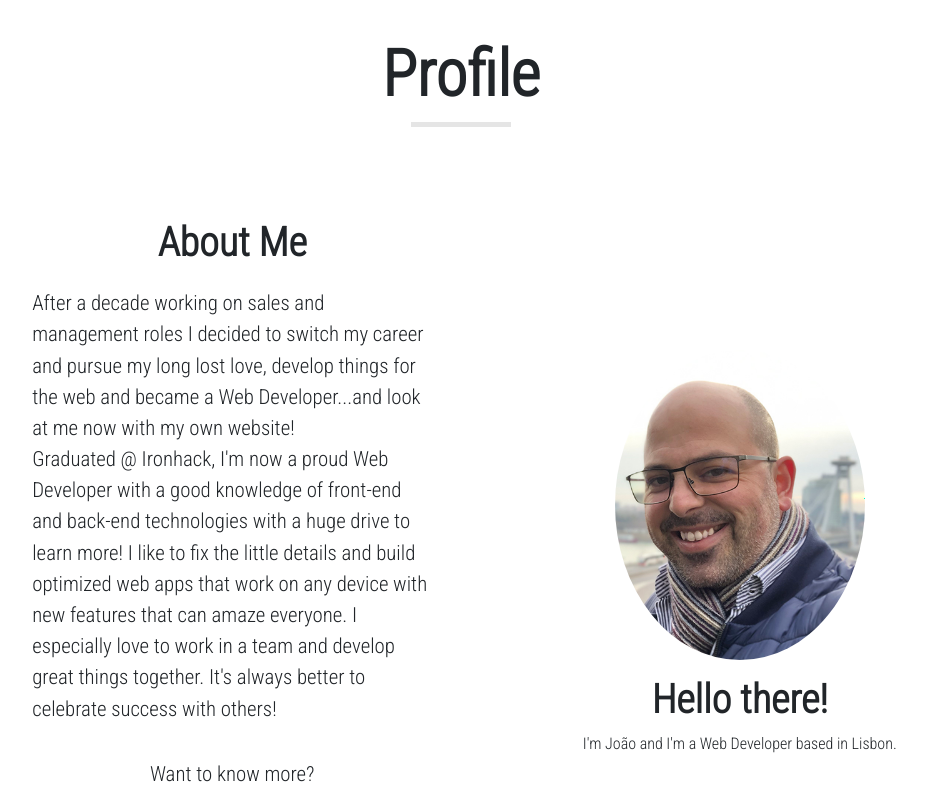
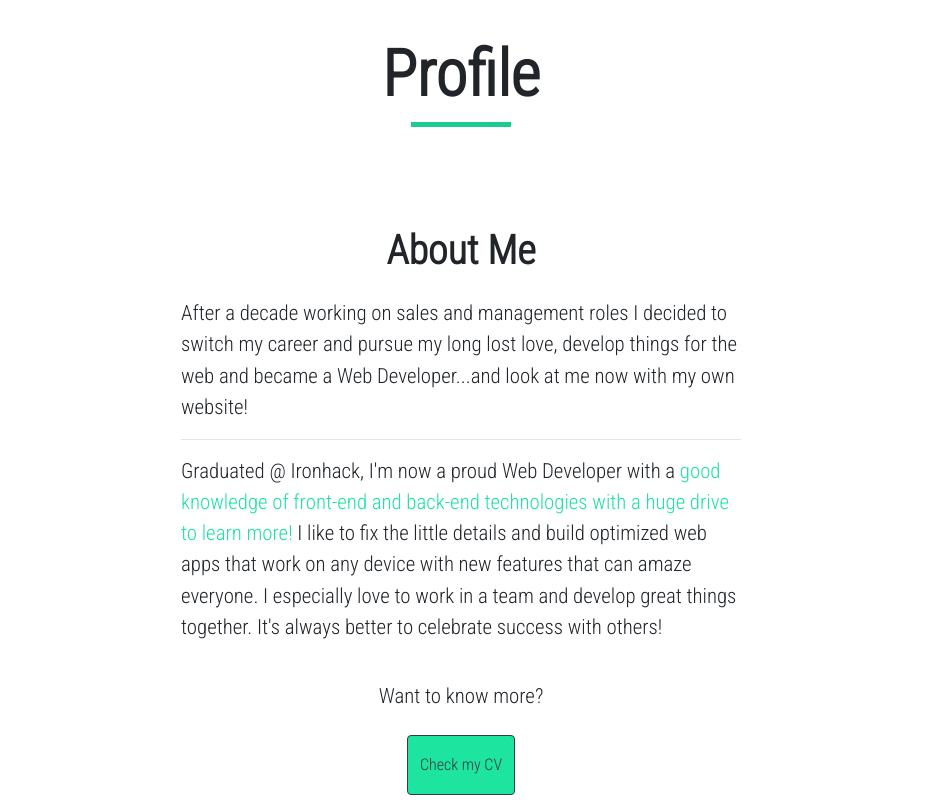
Before and after one commit to Joaouva/my-portfolio, a React (Create React App) app: page / in a window 1280 px wide. Shown: the part 900-1700 px from the top of the page, without its empty margins (179-1105 px from the left). Built offline with nearby package versions, Linux system fonts and the light colour scheme.

Commit message:
change styles

```diff
--- a/src/App.css
+++ b/src/App.css
@@ -3,11 +3,13 @@
 :root {
   /* light-mode / default theme variable values */
   --primaryBackgroundColor: white !important;
-  --headingTextColor: #14ad8c;
+  --headingTextColor: #1de49f;
   --secondaryBackgroundColor: #f5f5f5;
+   --primaryLineColor: #1de49f;
+   --primaryButtonColor: #1de49f !important;
    --primaryProjetCardColor: rgb(255, 255, 255);
    --primaryBoxShadow: rgba(84, 86, 88, 0.25);
-   --avatarBg: rgb(64, 244, 109);
+   --avatarBg: #1de49f;
    --primaryHooverColor: rgb(61, 61, 61) !important;
 }
 
@@ -17,8 +19,8 @@
     --primaryTextColor: rgb(202, 202, 202);
     --primaryBackgroundColor: rgb(34, 34, 34) !important;
     --secondaryBackgroundColor: rgb(17, 17, 17);
-    --primaryButtonColor: rgb(183, 159, 3) !important;
-    --primaryLineColor: rgb(183, 159, 3);
+    --primaryButtonColor: #1de49f !important;
+    --primaryLineColor: #1de49f;
     --primaryHooverColor: rgb(164, 164, 164) !important;
     --primaryProjetCardColor: rgb(44, 44, 44);
     --primaryProjectTextColor: rgb(202, 202, 202);
--- a/src/components/AboutMe.css
+++ b/src/components/AboutMe.css
@@ -58,7 +58,7 @@
   flex-direction: column;
   margin-top: 1vh;
   text-align: left;
-  width: 500px;
+  width: 700px;
 }
 
 .about-text p {
--- a/src/components/AboutMe.js
+++ b/src/components/AboutMe.js
@@ -22,15 +22,18 @@
 							I decided to switch my career and pursue my long
 							lost love, develop things for the web and became a
 							Web Developer...and look at me now with my own
-							website!<br></br> Graduated @ Ironhack, I'm now a
-							proud Web Developer with a good knowledge of
-							front-end and back-end technologies with a huge
-							drive to learn more! I like to fix the little
-							details and build optimized web apps that work on
-							any device with new features that can amaze
-							everyone. I especially love to work in a team and
-							develop great things together. It's always better to
-							celebrate success with others!
+							website!<hr></hr>Graduated @ Ironhack, I'm now a
+							proud Web Developer with a<span> </span>
+							<span style={{ color: "#1de49f" }}>
+								good knowledge of front-end and back-end
+								technologies with a huge drive to learn more!
+							</span><span> </span>
+						    I like
+							to fix the little details and build optimized web
+							apps that work on any device with new features that
+							can amaze everyone. I especially love to work in a
+							team and develop great things together. It's always
+							better to celebrate success with others!
 						</p>
 						<div className="about-text-cv">
 							<p>Want to know more?</p>
--- a/src/components/Contact.css
+++ b/src/components/Contact.css
@@ -89,7 +89,13 @@
 #submit-button {
     width: 200px !important;
     margin-top: 0 !important;
+    background-color: var(--primaryButtonColor) !important;
 }
+
+#submit-button:hover {
+    background-color: var(--primaryHooverColor) !important;
+}
+
 
 input[type=checkbox] + label {
   color: #ccc;
--- a/src/components/Projects.css
+++ b/src/components/Projects.css
@@ -45,7 +45,7 @@
   position: relative;
   margin-top: 10%;
   margin-right: -2%;
-  background-color:rgb(204, 169, 1);
+  background-color:#1de49f;
   width: 40px;
   height: 180px;
   box-shadow: 1px 5px 20px 8px rgba(0,0,0,0.3);
@@ -62,8 +62,8 @@
 .container-project {
   position: relative;
   margin: 2%;
-  height: 350px;
-  width: 280px;
+  height: 420px;
+  width: 320px;
   overflow: hidden;
   box-shadow: 0px 2px 5px rgba(0,0,0,0.3);
   transition: box-shadow 0.3s ease-out;
```
Also changed, not shown: 1 other file (tests, documents, lock files or other folders).
